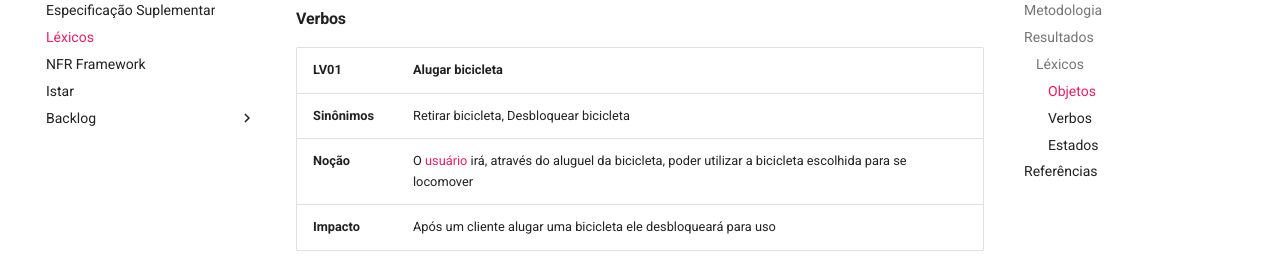
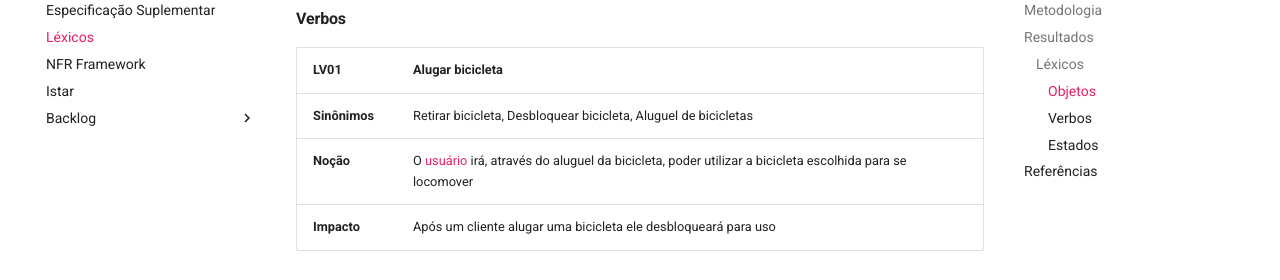
Before and after one commit to Requisitos-de-Software/2021.2-Tembici, an MkDocs documentation site: the page built from docs/modelagem/lexicos.md, in a window 1280 px wide and 900 px high, scrolled down 4775 px. Shown: the part 152-432 px from the top of the window. Built offline with MkDocs 1.6.1 and Material for MkDocs 9.7.7, drawn with Linux system fonts in a browser that asks for light colours; comment, search, counter and statistics services are not loaded; some of the changed text lies outside the part shown.

Commit message:
#81 - Atualização no lexicos

```diff
--- a/docs/modelagem/lexicos.md
+++ b/docs/modelagem/lexicos.md
@@ -148,7 +148,7 @@
 
 | LV01 | **Alugar bicicleta** |
 | ------ | ---- |
-| **Sinônimos** | Retirar bicicleta, Desbloquear bicicleta |
+| **Sinônimos** | Retirar bicicleta, Desbloquear bicicleta, Aluguel de bicicletas |
 | **Noção** | O <a href="#usuario" > usuário </a> irá, através do aluguel da bicicleta, poder utilizar a bicicleta escolhida para se locomover |
 | **Impacto**| Após um cliente alugar uma bicicleta ele desbloqueará para uso |
 
```
Also changed, not shown: other parts of docs/modelagem/lexicos.md (+2 -2 lines).
